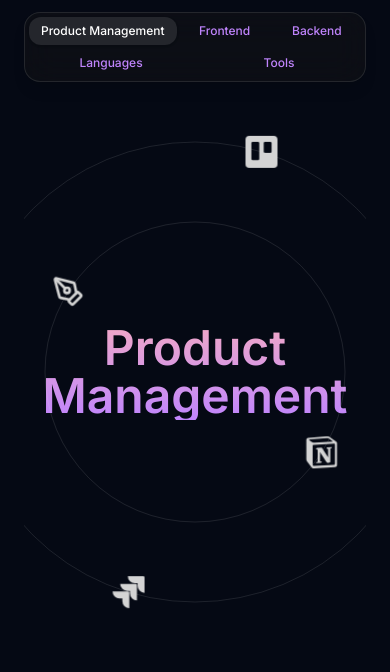
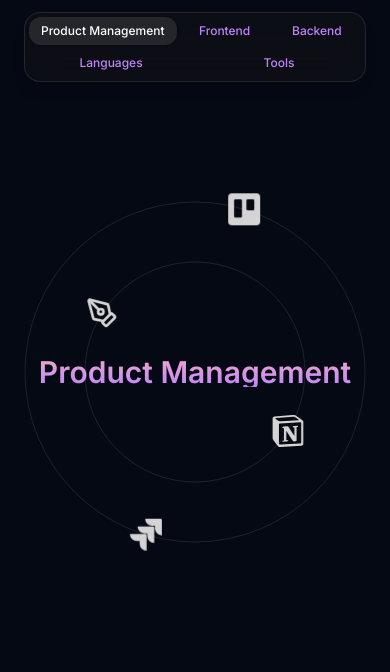
Before and after one commit to dvsalmah/personalsite-v2, a Next.js app: page / in a window 390 px wide. Shown: the part 1060-1732 px from the top of the page. Built offline with nearby package versions, Linux system fonts and the light colour scheme; no server answers.

Commit message:
style: refine mobile layout

```diff
--- a/components/sections/skills.tsx
+++ b/components/sections/skills.tsx
@@ -1,6 +1,6 @@
 "use client";
 
-import { useState } from "react";
+import { useState, useEffect } from "react";
 import { motion, AnimatePresence } from "framer-motion";
 import { SectionHeader } from "@/components/ui/sectionHeader";
 import { skillCategories } from "@/lib/data/skills.data";
@@ -16,6 +16,14 @@
   containerClassName?: string;
 }) {
   const [activeTab, setActiveTab] = useState(skillCategories[0].title);
+  const [isMobile, setIsMobile] = useState(false);
+
+  useEffect(() => {
+    const handleResize = () => setIsMobile(window.innerWidth < 768);
+    handleResize(); // Check on mount
+    window.addEventListener("resize", handleResize);
+    return () => window.removeEventListener("resize", handleResize);
+  }, []);
 
   return (
     <section id="skills" className={`relative overflow-hidden ${sectionClassName || "py-24"}`}>
@@ -45,7 +53,7 @@
             ))}
           </TabsList>
 
-          <div className="relative flex h-[500px] w-full flex-col items-center justify-center overflow-hidden rounded-lg mt-8">
+          <div className="relative flex h-125 w-full flex-col items-center justify-center overflow-hidden rounded-lg mt-8">
             {skillCategories.map((category) => {
               const innerSkills = category.skills.slice(0, Math.ceil(category.skills.length / 2));
               const outerSkills = category.skills.slice(Math.ceil(category.skills.length / 2));
@@ -63,17 +71,17 @@
                     transition={{ duration: 0.5 }}
                     className="absolute inset-0 flex items-center justify-center"
                   >
-                    <span className="pointer-events-none absolute whitespace-pre-wrap bg-gradient-to-b from-black to-gray-300 bg-clip-text text-center text-5xl font-semibold leading-none text-transparent dark:from-primary dark:to-secondary">
+                    <span className="pointer-events-none absolute whitespace-pre-wrap bg-linear-to-b from-black to-gray-300 bg-clip-text text-center text-3xl md:text-4xl font-semibold leading-none text-transparent dark:from-primary dark:to-secondary">
                       {category.title}
                     </span>
 
                     {/* Inner Circles */}
                     {innerSkills.length > 0 && (
                       <OrbitingCircles
-                        className="size-15 border-none bg-transparent"
+                        className="size-10 md:size-15 border-none bg-transparent"
                         duration={20}
                         delay={5}
-                        radius={150}
+                        radius={isMobile ? 110 : 150}
                         iconSize={40}
                       >
                         {innerSkills.map((skill, idx) => {
@@ -93,8 +101,8 @@
                     {/* Outer Circles (reverse) */}
                     {outerSkills.length > 0 && (
                       <OrbitingCircles
-                        className="size-[60px] border-none bg-transparent"
-                        radius={230}
+                        className="size-10 md:size-15 border-none bg-transparent"
+                        radius={isMobile ? 170 : 230}
                         duration={15}
                         reverse
                         iconSize={40}
```
